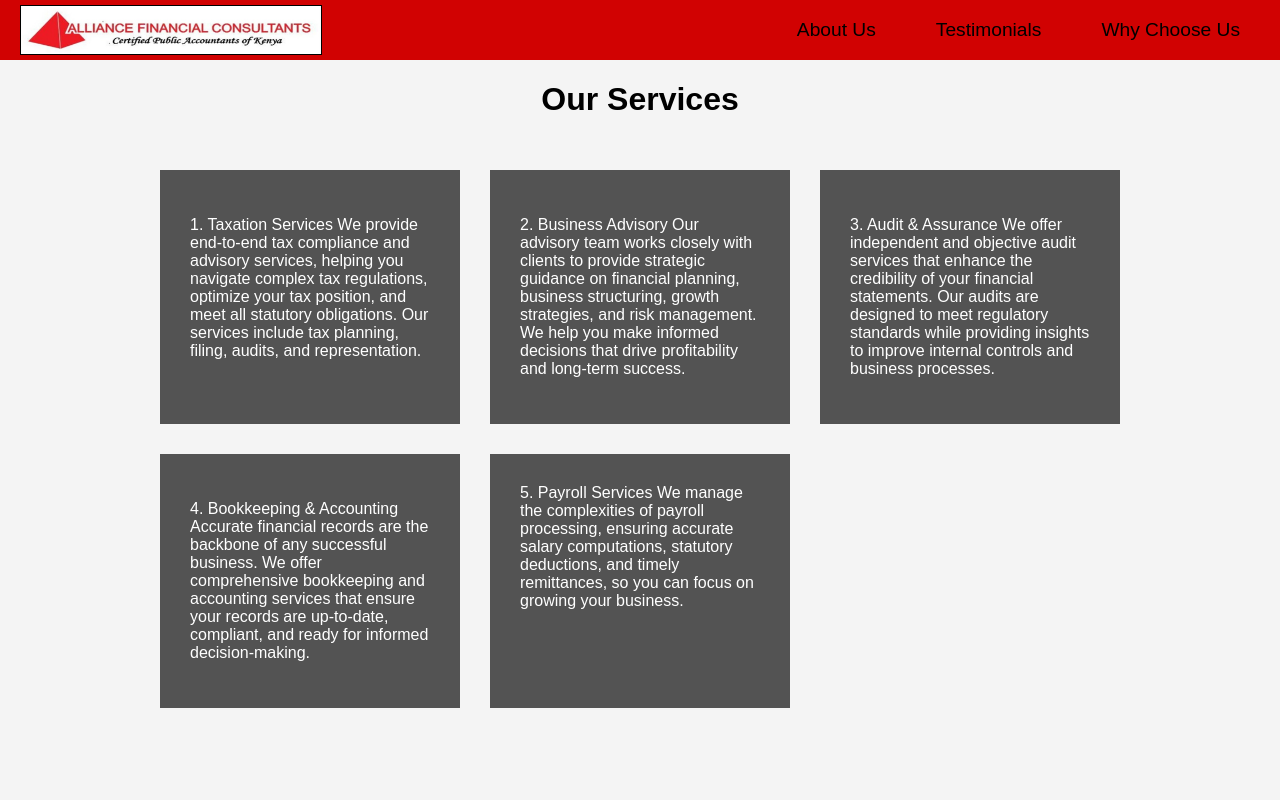
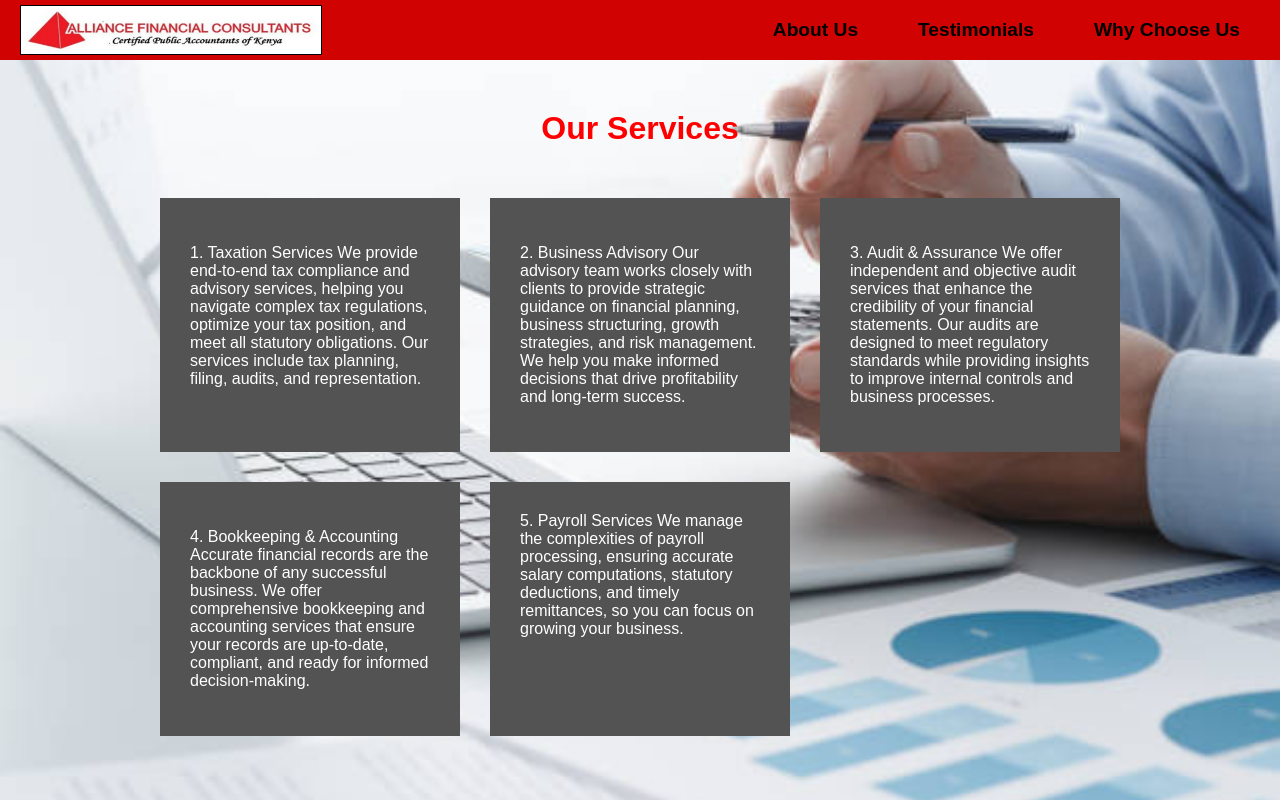
Before and after one commit to alliancefinancialconsultants/alliance, a plain HTML site: page services.html in a window 1280 px wide. Drawn offline with Linux system fonts and the light colour scheme.

Commit message:
Added a background image in index.html

```diff
--- a/services.html
+++ b/services.html
@@ -10,6 +10,10 @@
         margin: 0;
         padding: 0;
         background-color: #f4f4f4;
+        background-image: url(accounting-images/accounting_image_2.jpg);
+        background-repeat: no-repeat;
+        background-size: cover;
+        background-position: center;
       }
       .navbar {
         display: flex;
@@ -45,6 +49,8 @@
         padding-right: 20px;
         height: 100%;
         align-items: center;
+        font-weight: bold;
+        transition: background-color 0.3s ease, color 0.3s ease;
       }
       .links:hover {
         background-color: #000000;
@@ -61,18 +67,26 @@
         justify-content: center;
         gap: 30px;
         padding: 30px;
+        transition: background-color 0.3s ease;
+      }
+      .section1:hover {
+        background-color: rgba(255, 255, 255, 0.5);
       }
       .service {
         padding: 30px;
         color: white;
         background-color: rgb(83, 83, 83);
+        transition: background-color 0.3s ease, color 0.3s ease;
       }
+
       .service:hover {
         background-color: red;
         color: white;
       }
       h1 {
         justify-self: center;
+        margin-top: 50px;
+        color: red;
       }
     </style>
   </head>
```
Also changed, not shown: index.html (+2 -0 lines), accounting-images/accounting_image_2.jpg (added).
